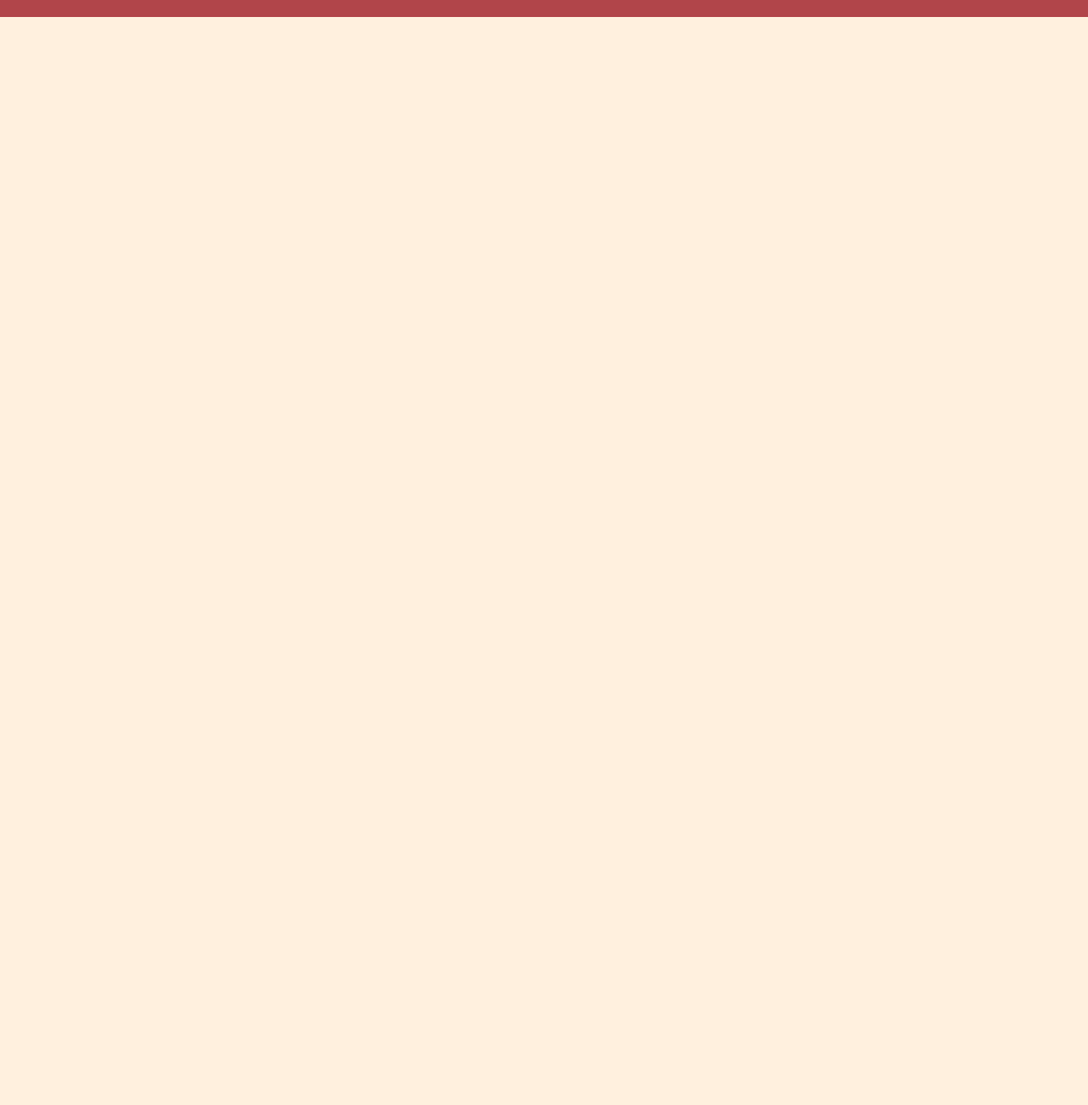
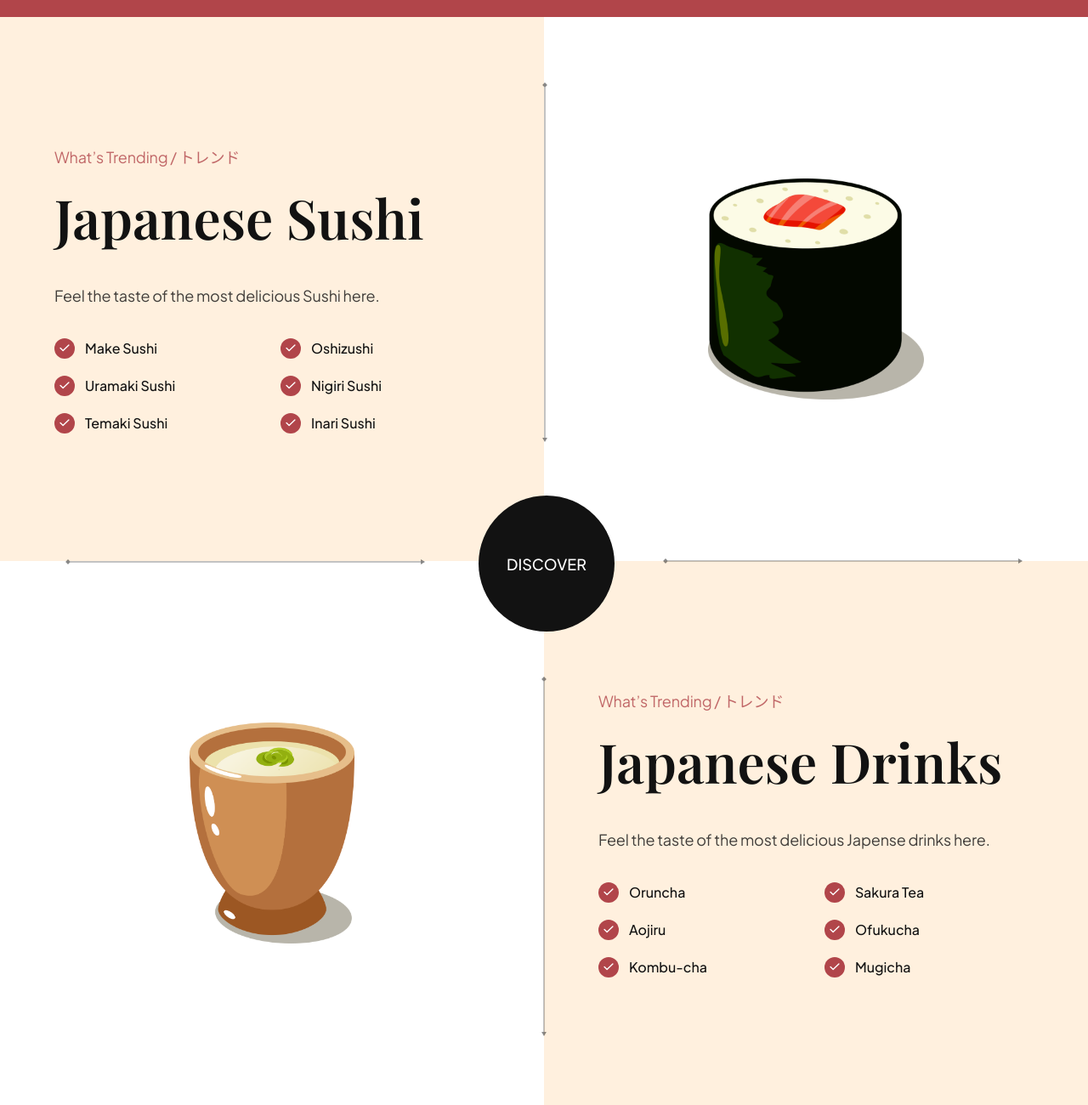
Before and after one commit to mistersouza/sushi-restaurant, a website built with Vite: page index.html in a window 1280 px wide. Shown: the part 2498-3798 px from the top of the page at 85% size. Before the commit the page ends 2518 px from the top, so only its background shows below. Built offline with nearby package versions, Linux system fonts and the light colour scheme; files whose address does not match are found by name.

Commit message:
Complete trending section

```diff
--- /dev/null
+++ b/assets/css/sections/trending.css
@@ -0,0 +1,156 @@
+.trending {
+  position: relative;
+
+  display: flex;
+  flex-direction: column;
+  overflow: hidden;
+}
+
+.trending__discover {
+  position: absolute;
+  top: 44%;
+  left: 44%;
+  z-index: 1;
+
+  width: 160px;
+  height: 160px;
+
+  border-radius: 100%;
+  background-color: var(--secondary-color);
+  cursor: pointer;
+}
+
+.trending__discover p {
+  font-size: 18px;
+  font-weight: 500;
+  font-family: var(--plus-jakarta-sans);
+
+  text-transform: uppercase;
+  color: #fff;
+}
+
+.trending-sushi,
+.trending-drink {
+  width: 100%;
+  min-height: 640px;
+
+  display: flex;
+  flex-direction: row;
+}
+
+.trending__content {
+  flex: 1;
+  display: flex;
+  justify-content: center;
+  flex-direction: column;
+
+  padding: 32px 64px;
+}
+
+.trending__list {
+  list-style: none;
+
+  flex-wrap: wrap;
+  gap: 20px
+}
+
+.trending__list li {
+  flex: 1;
+  display: flex;
+  align-items: center;
+  flex-direction: row;
+  gap: 12px;
+
+  min-width: 210px;
+}
+
+.trending__icon {
+  width: 24px;
+  height: 24px;
+
+  border-radius: 100%;
+  background-color: var(--primary-color);
+}
+
+.trending__icon img {
+  width: 50%;
+  height: 50%;
+  object-fit: contain;
+}
+
+.trending__list p {
+  flex: 1;
+  font-size: 16px;
+  font-weight: 500;
+  font-family: var(--plus-jakarta-sans);
+
+  color: var(--secondary-color);
+}
+
+.trending__image {
+  flex: 1;
+
+  position: relative;
+  padding: 32px 64px;
+
+  background-color: var(--color-white);
+  background-repeat: no-repeat;
+  background-size: contain;
+  background-position: center;
+}
+
+.trending-sushi .trending__image {
+  background-image: url("../../assets/japanese_sushi.png");
+}
+
+.trending-drink .trending__image {
+  background-image: url("../../assets/japanese_drinks.png");
+}
+
+.trending__image img {
+  width: 254px;
+  height: 260px;
+  object-fit: contain;
+}
+
+/* Arrows */
+.trending__arrow {
+  position: absolute;
+  z-index: 1;
+}
+
+.trending__arrow img {
+  object-fit: contain;
+}
+
+.trending__arrow-left {
+  left: -2.5px;
+  top: 12%;
+}
+
+.trending__arrow-left img,
+.trending__arrow-top img {
+  width: auto;
+  height: 100%;
+}
+
+.trending__arrow-top {
+  top: -10.5px;
+  left: 12%;
+}
+
+.trending__arrow-bottom {
+  bottom: -6.5px;
+  right: 12%;
+}
+
+.trending__arrow-bottom img,
+.trending__arrow-right img {
+  width: 100%;
+  height: auto;
+}
+
+.trending__arrow-right {
+  right: -2.5px;
+  bottom: 12%;
+}
--- a/assets/css/style.css
+++ b/assets/css/style.css
@@ -11,6 +11,7 @@
 @import url("sections/hero.css");
 @import url("sections/about.css");
 @import url("sections/popular.css");
+@import url("sections/trending.css");
 
 /* CSS variables for reusablity across all files (including above imported) */
 :root {
--- a/index.html
+++ b/index.html
@@ -200,6 +200,136 @@
       <img src="/assets/images/arrow-right.svg" alt="Arrow right">
     </button>
   </section>
+  <!-- Trending -->
+  <section class="trending" id="food">
+      <div class="trending-sushi">
+        <div class="trending__content" data-aos="fade-right">
+          <p class="sushi__subtitle">What’s Trending / トレンド</p>
+
+          <h3 class="sushi__title">Japanese Sushi
+          </h3>
+          <p class="sushi__description">Feel the taste of the most delicious Sushi here.
+          </p>
+
+          <ul class="trending__list flex-between">
+            <li>
+              <div class="trending__icon flex-center">
+                <img src="assets/images/check.svg" alt="check" />
+              </div>
+              <p>Make Sushi</p>
+            </li>
+            <li>
+              <div class="trending__icon flex-center">
+                <img src="assets/images/check.svg" alt="check" />
+              </div>
+              <p>Oshizushi</p>
+            </li>
+            <li>
+              <div class="trending__icon flex-center">
+                <img src="assets/images/check.svg" alt="check" />
+              </div>
+              <p>Uramaki Sushi</p>
+            </li>
+            <li>
+              <div class="trending__icon flex-center">
+                <img src="assets/images/check.svg" alt="check" />
+              </div>
+              <p>Nigiri Sushi</p>
+            </li>
+            <li>
+              <div class="trending__icon flex-center">
+                <img src="assets/images/check.svg" alt="check" />
+              </div>
+              <p>Temaki Sushi</p>
+            </li>
+            <li>
+              <div class="trending__icon flex-center">
+                <img src="assets/images/check.svg" alt="check" />
+              </div>
+              <p>Inari Sushi</p>
+            </li>
+          </ul>
+        </div>
+        <div class="trending__image flex-center">
+          <img src="assets/images/sushi-5.png" alt="sushi-5" data-aos="fade-left" />
+          <div class="trending__arrow trending__arrow-left">
+            <img src="assets/images/arrow-vertical.svg" alt="arrow vertical" />
+          </div>
+          <div class="trending__arrow trending__arrow-bottom">
+            <img src="assets/images/arrow-horizontal.svg" alt="arrow horizontal" />
+          </div>
+        </div>
+    </div>
+    <!-- Discover circle -->
+    <div class="trending__discover flex-center" data-aos="zoom-in">
+      <p>Discover</p>
+    </div>
+
+    <section class="trending-drink">
+        <div class="trending__image flex-center">
+          <img src="assets/images/sushi-4.png" alt="sushi-4" data-aos="fade-right" />
+
+          <div class="trending__arrow trending__arrow-top">
+            <img src="assets/images/arrow-horizontal.svg" alt="arrow horizontal" />
+          </div>
+
+          <div class="trending__arrow trending__arrow-right">
+            <img src="assets/images/arrow-vertical.svg" alt="arrow vertical" />
+          </div>
+        </div>
+
+        <div class="trending__content" data-aos="fade-left">
+          <p class="sushi__subtitle">What’s Trending / トレンド</p>
+
+          <h3 class="sushi__title">Japanese Drinks
+          </h3>
+          <p class="sushi__description">Feel the taste of the most delicious Japense drinks here.
+          </p>
+
+          <ul class="trending__list flex-between">
+            <li>
+              <div class="trending__icon flex-center">
+                <img src="assets/images/check.svg" alt="check" />
+              </div>
+              <p>Oruncha</p>
+            </li>
+            <li>
+              <div class="trending__icon flex-center">
+                <img src="assets/images/check.svg" alt="check" />
+              </div>
+              <p>
+                Sakura Tea</p>
+            </li>
+            <li>
+              <div class="trending__icon flex-center">
+                <img src="assets/images/check.svg" alt="check" />
+              </div>
+              <p>Aojiru</p>
+            </li>
+            <li>
+              <div class="trending__icon flex-center">
+                <img src="assets/images/check.svg" alt="check" />
+              </div>
+              <p>Ofukucha</p>
+            </li>
+            <li>
+              <div class="trending__icon flex-center">
+                <img src="assets/images/check.svg" alt="check" />
+              </div>
+              <p>Kombu-cha</p>
+            </li>
+            <li>
+              <div class="trending__icon flex-center">
+                <img src="assets/images/check.svg" alt="check" />
+              </div>
+              <p>Mugicha</p>
+            </li>
+          </ul>
+        </div>
+      </section>
+
+
+  </section>
   <script src="assets/scripts/main.js" type="module"></script>
 </body>
 </html>
```
